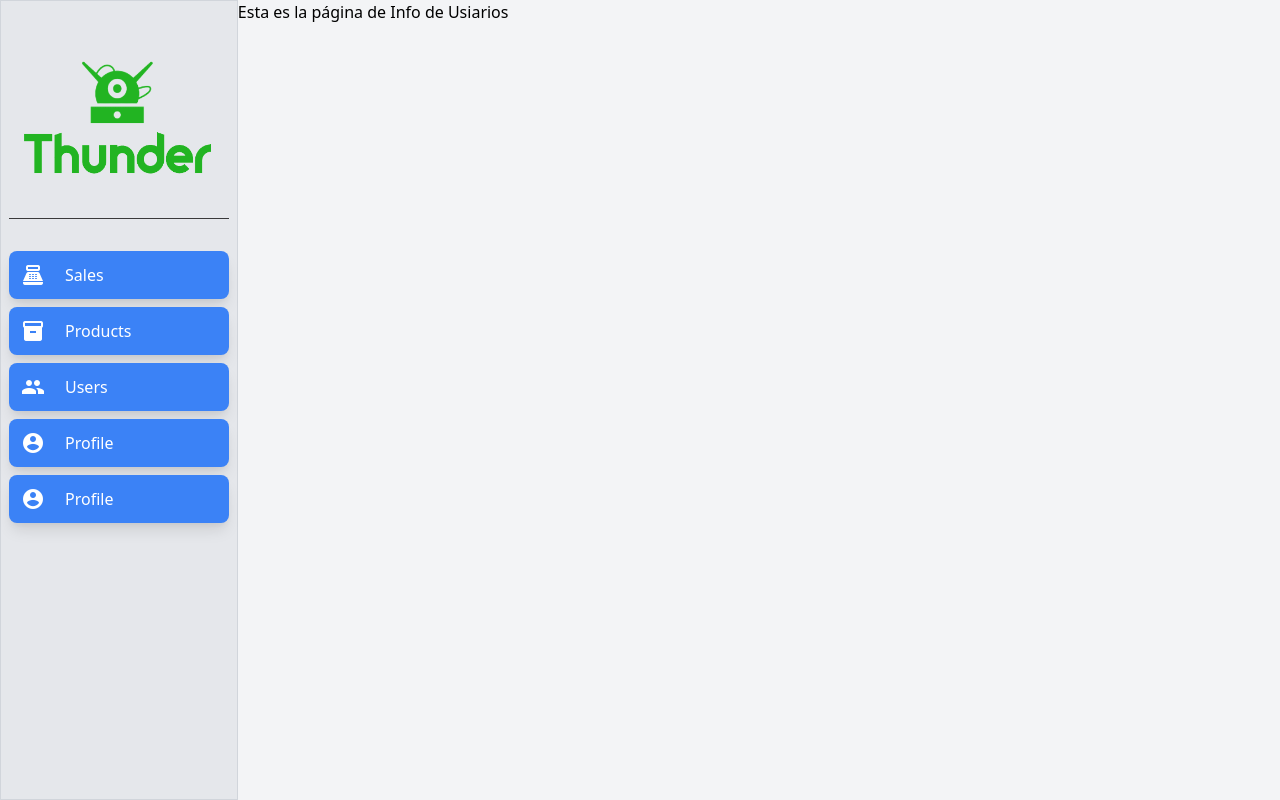
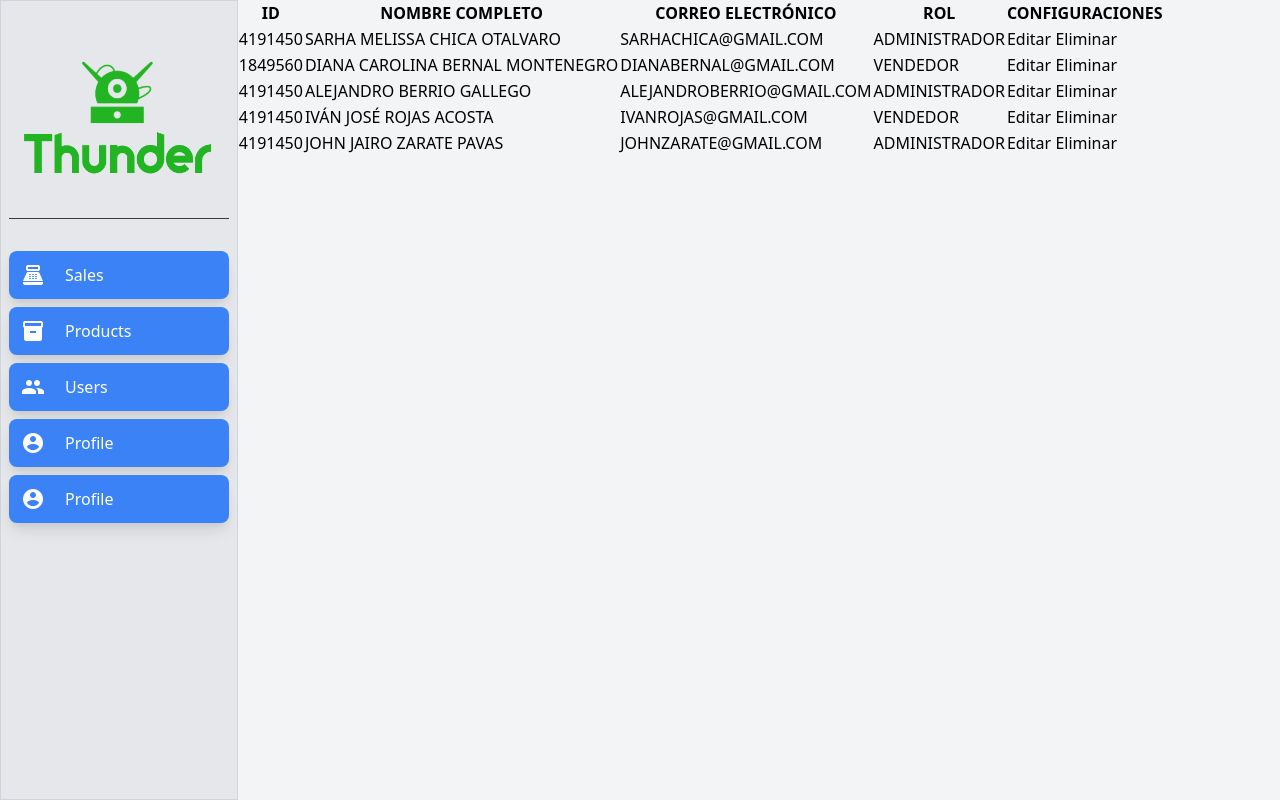
Before and after one commit to johnzarate/MisionTic2022, a React (Create React App) app in the folder app/thunder-devs/: page /admin/Users in a window 1280 px wide. Built offline with nearby package versions, Linux system fonts and the light colour scheme; a web font is replaced by a local one.

Commit message:
Tabla de Usarios

```diff
--- a/app/thunder-devs/src/pages/Users.jsx
+++ b/app/thunder-devs/src/pages/Users.jsx
@@ -1,8 +1,56 @@
-import AdminSideBar from 'components/admin/AdminSideBar'
-import AdminSideBarResponsive from 'components/admin/AdminSideBarResponsive'
+
 import React from 'react'
 function Users(){
-    return <div> Esta es la página de Info de Usiarios</div>;
+    return <div>
+ <main>
+        <section class="tablaInfo">
+            <table>
+                <thead>
+                    <th>ID</th><th>NOMBRE COMPLETO</th><th>CORREO ELECTRÓNICO</th><th>ROL</th><th>CONFIGURACIONES</th>
+                </thead>
+                <tr>
+                    <td>4191450</td>
+                    <td>SARHA MELISSA CHICA OTALVARO</td>
+                    <td>SARHACHICA@GMAIL.COM</td>
+                    <td>ADMINISTRADOR</td>
+                    <td><button class= "botonEditar"> Editar </button> <button class= "botonEliminar"> Eliminar </button></td>
+                    <td></td>
+
+                </tr>
+                <tr>
+                    <td>1849560</td>
+                    <td>DIANA CAROLINA BERNAL MONTENEGRO</td>
+                    <td>DIANABERNAL@GMAIL.COM</td>
+                    <td>VENDEDOR</td>
+                    <td><button class= "botonEditar"> Editar </button> <button class= "botonEliminar"> Eliminar </button></td>
+                </tr>
+                <tr>
+                    <td>4191450</td>
+                    <td>ALEJANDRO BERRIO GALLEGO</td>
+                    <td>ALEJANDROBERRIO@GMAIL.COM</td>
+                    <td>ADMINISTRADOR</td>
+                    <td><button class= "botonEditar"> Editar </button> <button class= "botonEliminar"> Eliminar </button></td>
+                </tr>
+                <tr>
+                    <td>4191450</td>
+                    <td>IVÁN JOSÉ ROJAS ACOSTA</td>
+                    <td>IVANROJAS@GMAIL.COM</td>
+                    <td>VENDEDOR</td>
+                    <td><button class= "botonEditar"> Editar </button> <button class= "botonEliminar"> Eliminar </button></td>
+                </tr>
+                <tr>
+                    <td>4191450</td>
+                    <td>JOHN JAIRO ZARATE PAVAS</td>
+                    <td>JOHNZARATE@GMAIL.COM</td>
+                    <td>ADMINISTRADOR</td>
+                    <td><button class= "botonEditar"> Editar </button> <button class= "botonEliminar"> Eliminar </button></td>
+                </tr>
+            </table>
+
+        </section>
+    </main>
+
+    </div>;
 }
 
 export default Users;
```
